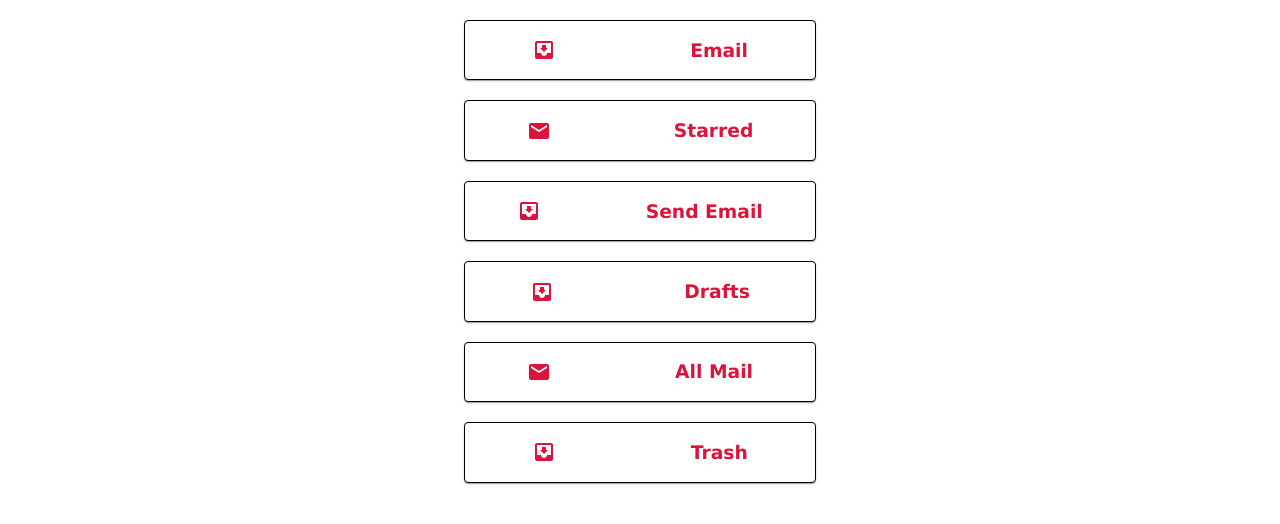
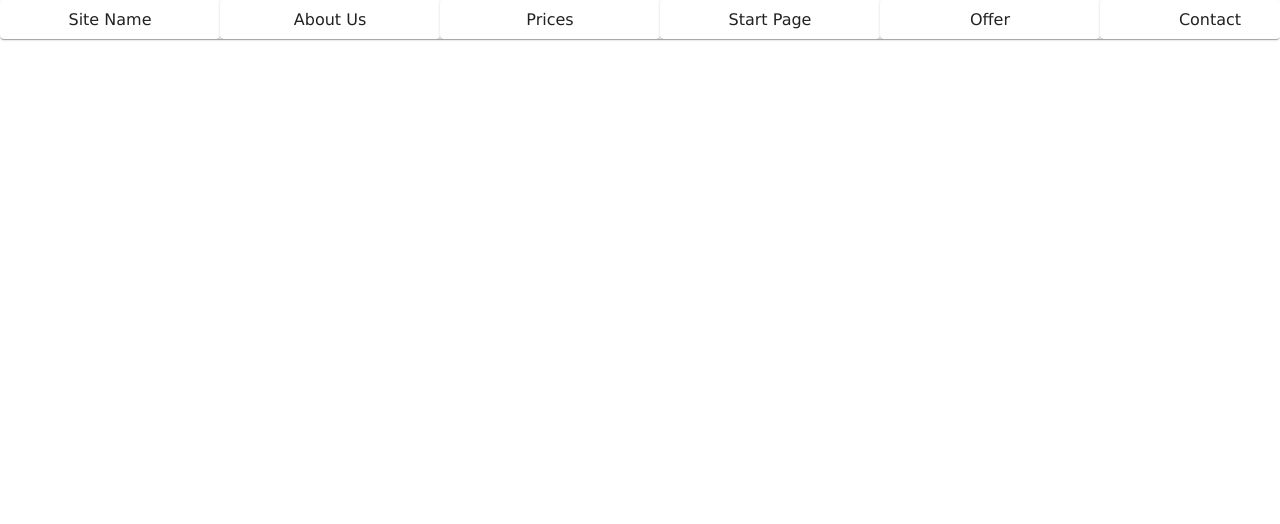
Before and after one commit to mausam-kumar/masai-react-assign, a React (Create React App) app in the folder dayfive/: page / in a window 1280 px wide. Shown: the top 524 px of the page. Built offline with nearby package versions, Linux system fonts and the light colour scheme.

Commit message:
completed dayEight ReactNavigation

```diff
--- a/dayfive/src/App.js
+++ b/dayfive/src/App.js
@@ -14,7 +14,8 @@ import "./App.css";
 
 // import Github from './components/daySeven/github/Github.jsx'
 
-import ReactSidebar  from "./components/dayEight/ReactSidebar";
+// import ReactSidebar  from "./components/dayEight/ReactSidebar";
+import ReactNavigation  from "./components/dayEight/ReactNavigation";
 
 function App() {
   return (
@@ -40,9 +41,9 @@ function App() {
 		{/* <Github /> */}
 
 
-		<ReactSidebar />
+		{/* <ReactSidebar /> */}
 
-
+		<ReactNavigation />
 	</div>
   )
 }
--- /dev/null
+++ b/dayfive/src/components/dayEight/ReactNavigation.jsx
@@ -0,0 +1,51 @@
+import React from 'react'
+import {Card} from '@mui/material'
+import styled from 'styled-components'
+
+function ReactNavigation() {
+    return (
+        <Card style={{display: 'flex',justifyContent:"space-around",alignItems: 'center',fontWeight:"500"}}>
+            <div>
+                <TextLabel>
+                    Site Name
+                </TextLabel>
+            </div>
+            <div style={{display:"flex",justifyContent:"space-around",alignItems: 'center'}}>
+                <TextLabel>
+                    About Us
+                </TextLabel>
+                <TextLabel>
+                    Prices
+                </TextLabel>
+                <TextLabel>
+                    Start Page
+                </TextLabel>
+                <TextLabel>
+                    Offer
+                </TextLabel>
+                <TextLabel>
+                    Contact
+                </TextLabel>
+            </div>
+        </Card>
+    )
+}
+
+export default ReactNavigation
+
+function TextLabel({children}){
+
+    return(
+        <div>
+            <Card style={{width:"200px",padding:"10px"}}>
+                {children}
+            </Card>
+        </div>
+    )
+}
+
+
+// const Header = styled.div`
+//     display:flex;
+//     justify-content:space-around;
+// `
```
Also changed, not shown: dayfive/proof/proof7.png (added).
